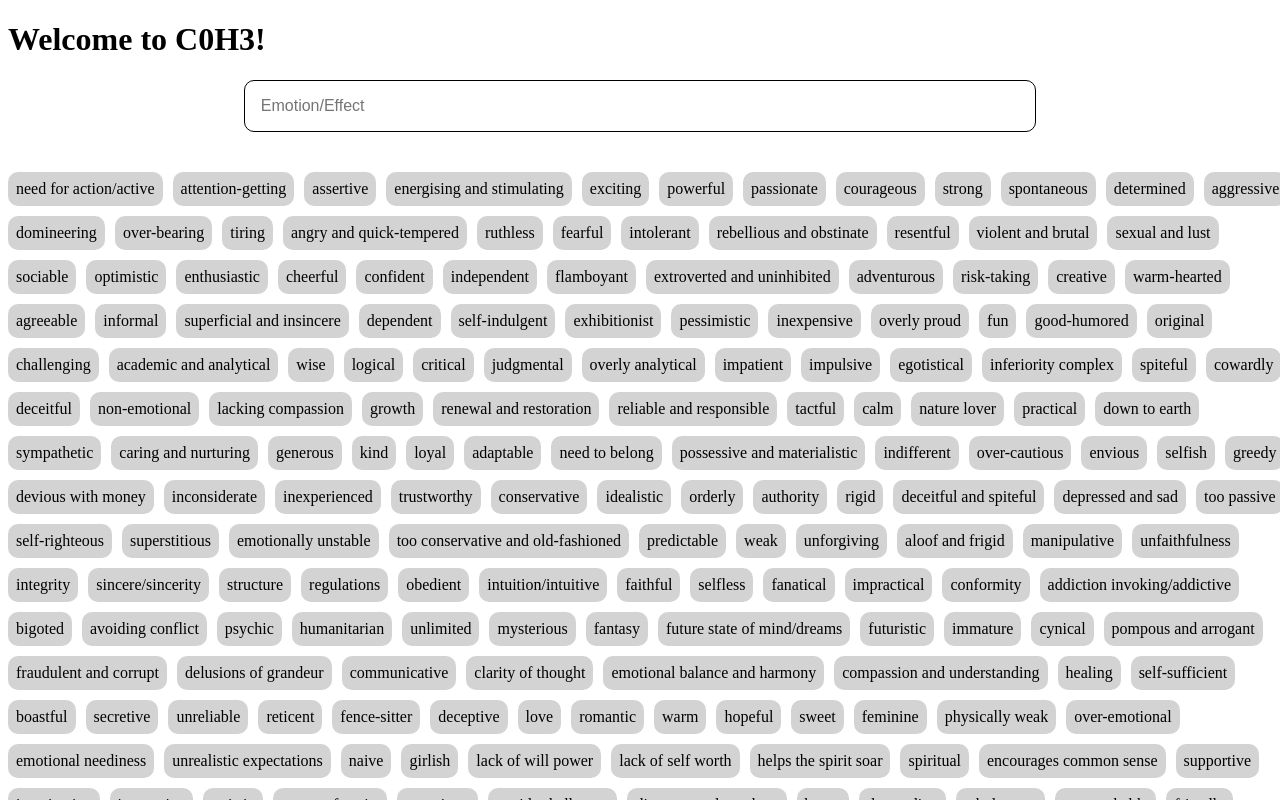
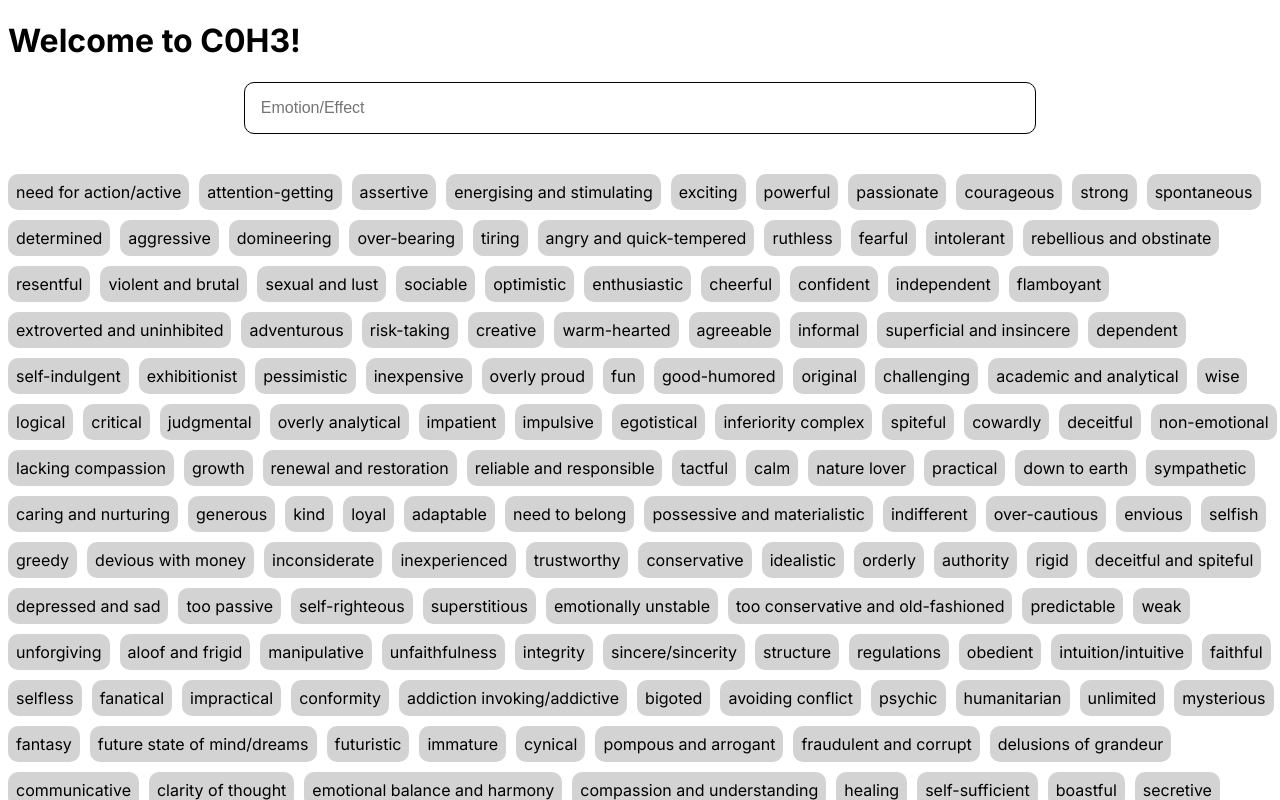
Before and after one commit to VladislavKorecky/c0h3, a React (Create React App) app in the folder c0h3-react/: page / in a window 1280 px wide. Shown: the top 800 px of the page. Built offline with nearby package versions, Linux system fonts and the light colour scheme.

Commit message:
Adding a font

```diff
--- a/c0h3-react/public/index.html
+++ b/c0h3-react/public/index.html
@@ -25,6 +25,11 @@
       Learn how to configure a non-root public URL by running `npm run build`.
     -->
     <title>React App</title>
+
+    <!-- Fonts -->
+    <link rel="preconnect" href="https://fonts.googleapis.com">
+    <link rel="preconnect" href="https://fonts.gstatic.com" crossorigin>
+    <link href="https://fonts.googleapis.com/css2?family=Inter:wght@100;200;300;400;500;600;700;800;900&display=swap" rel="stylesheet">
   </head>
   <body>
     <noscript>You need to enable JavaScript to run this app.</noscript>
--- a/c0h3-react/src/App.js
+++ b/c0h3-react/src/App.js
@@ -5,6 +5,8 @@
 
 import Form from "./components/Form";
 import SearchResultsDisplay from "./components/SearchResultsDisplay";
+
+import "./styles/base.scss"
 
 /**
  * Root app component.
--- /dev/null
+++ b/c0h3-react/src/styles/base.scss
@@ -0,0 +1,3 @@
+body {
+    font-family: 'Inter', sans-serif;
+}
```
